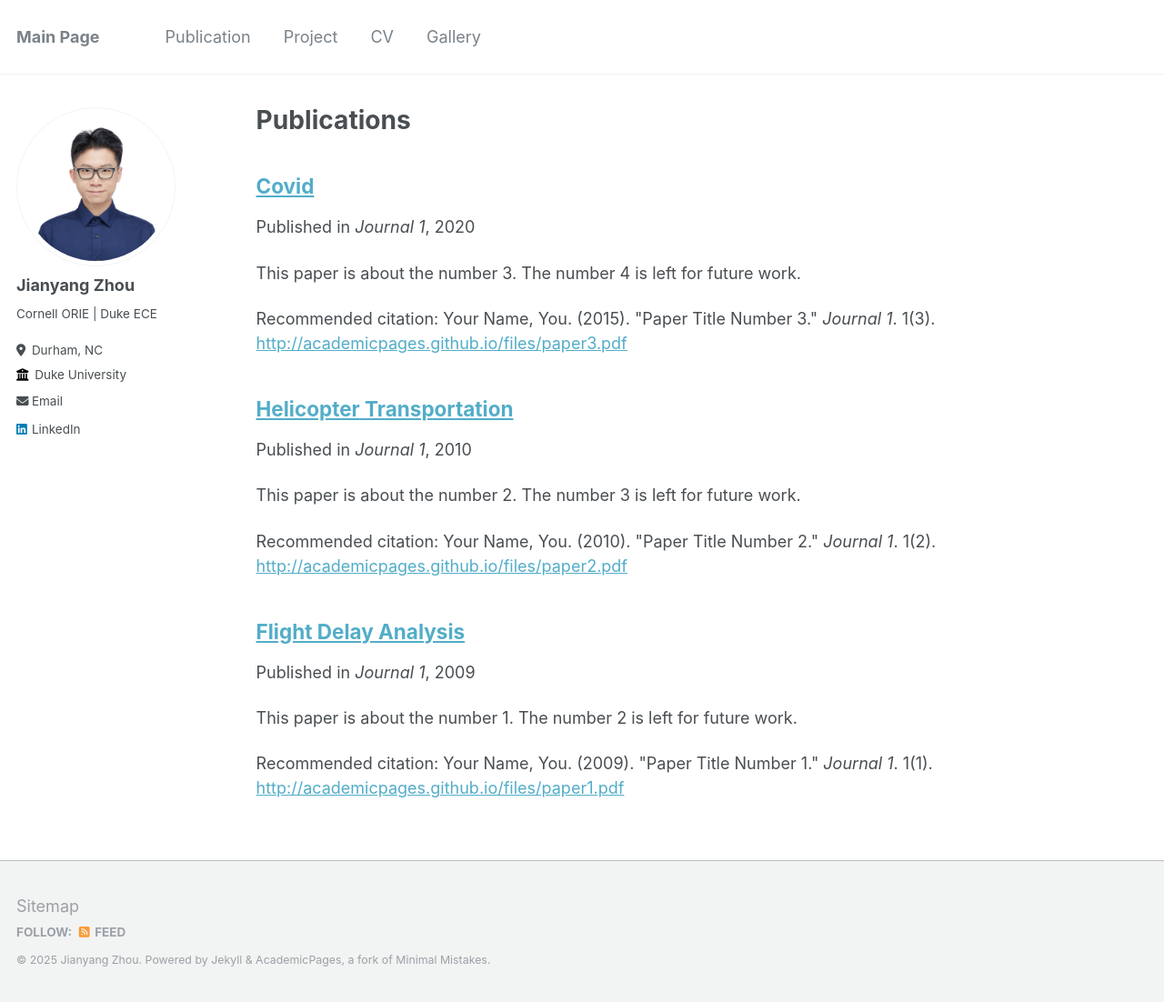
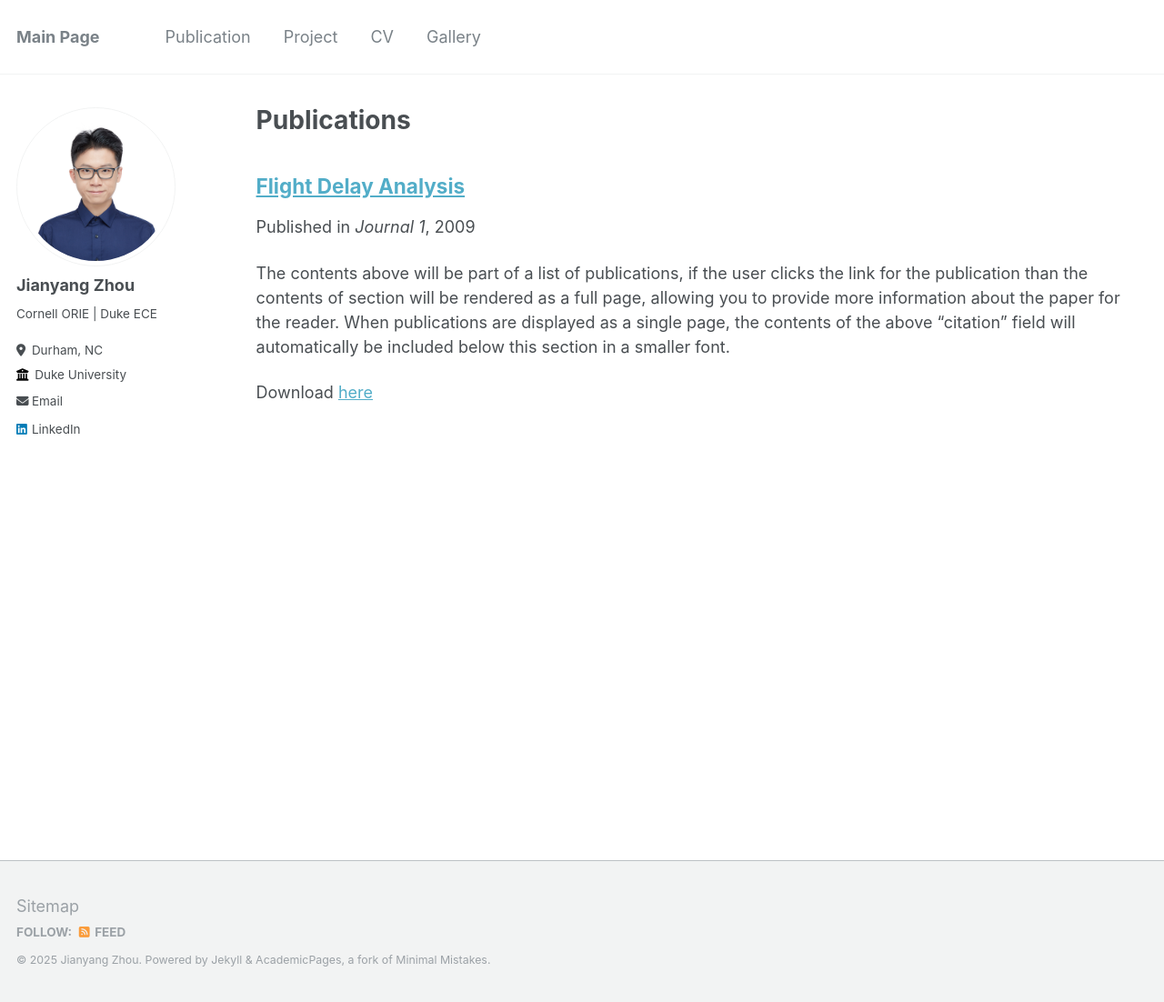
Before and after one commit to zhoujy1023/zhoujy1023.github.io, a Jekyll site: the page built from _pages/publications.md, in a window 1280 px wide and 1102 px high. Shown: the whole window at 91% size. Built offline with Jekyll 4.4.1, drawn with Linux system fonts in a browser that asks for light colours.

Commit message:
change paper

```diff
--- a/_publications/2009-10-01-paper-title-number-1.md
+++ b/_publications/2009-10-01-paper-title-number-1.md
@@ -2,11 +2,11 @@
 title: "Flight Delay Analysis"
 collection: publications
 permalink: /publication/2009-10-01-paper-title-number-1
-excerpt: 'This paper is about the number 1. The number 2 is left for future work.'
+#excerpt: ' '
 date: 2009-10-01
 venue: 'Journal 1'
-paperurl: 'http://academicpages.github.io/files/paper1.pdf'
-citation: 'Your Name, You. (2009). &quot;Paper Title Number 1.&quot; <i>Journal 1</i>. 1(1).'
+paperurl: 'http://academicpages.github.io/files/H-LSTM.pdf'
+#citation: 'Your Name, You. (2009). &quot;Paper Title Number 1.&quot; <i>Journal 1</i>. 1(1).'
 ---
 
 The contents above will be part of a list of publications, if the user clicks the link for the publication than the contents of section will be rendered as a full page, allowing you to provide more information about the paper for the reader. When publications are displayed as a single page, the contents of the above "citation" field will automatically be included below this section in a smaller font.
--- a/_publications/2010-10-01-paper-title-number-2.md
+++ /dev/null
@@ -1,12 +0,0 @@
----
-title: "Helicopter Transportation"
-collection: publications
-permalink: /publication/2010-10-01-paper-title-number-2
-excerpt: 'This paper is about the number 2. The number 3 is left for future work.'
-date: 2010-10-01
-venue: 'Journal 1'
-paperurl: 'http://academicpages.github.io/files/paper2.pdf'
-citation: 'Your Name, You. (2010). &quot;Paper Title Number 2.&quot; <i>Journal 1</i>. 1(2).'
----
-
-The contents above will be part of a list of publications, if the user clicks the link for the publication than the contents of section will be rendered as a full page, allowing you to provide more information about the paper for the reader. When publications are displayed as a single page, the contents of the above "citation" field will automatically be included below this section in a smaller font.
--- a/_publications/2015-10-01-paper-title-number-3.md
+++ /dev/null
@@ -1,12 +0,0 @@
----
-title: "Covid"
-collection: publications
-permalink: /publication/covid
-excerpt: 'This paper is about the number 3. The number 4 is left for future work.'
-date: 2020-10-01
-venue: 'Journal 1'
-paperurl: 'http://academicpages.github.io/files/paper3.pdf'
-citation: 'Your Name, You. (2015). &quot;Paper Title Number 3.&quot; <i>Journal 1</i>. 1(3).'
----
-
-This project is about how to preidct COVID by syptoms.
```
